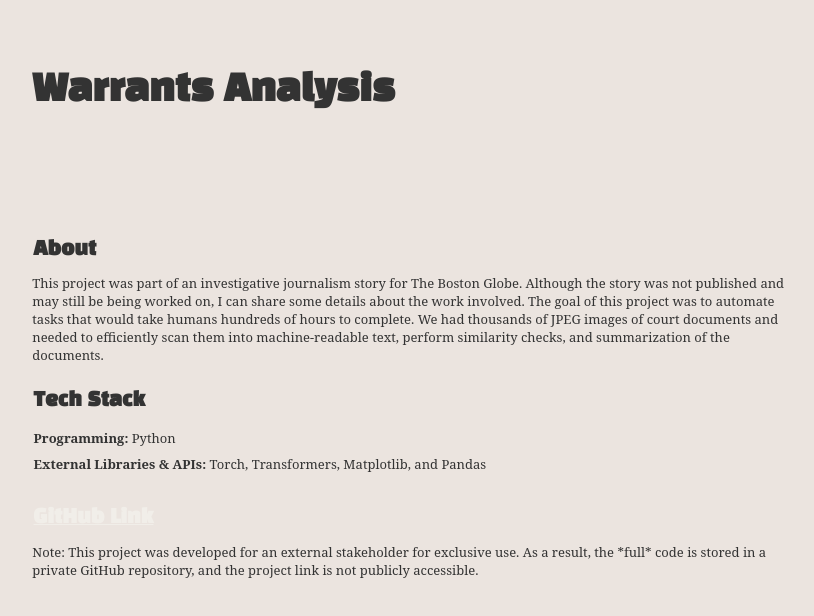
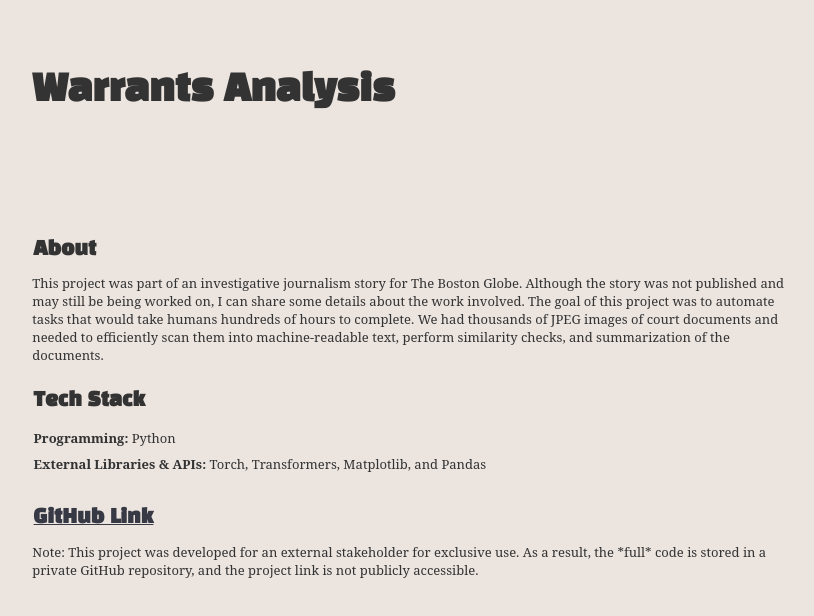
Before and after one commit to aryapatxl/Portfolio, a React (Create React App) app in the folder arya-portfolio/: page /Warrants in a window 1280 px wide. Shown: the top 616 px of the page, without its empty margins (97-911 px from the left). Built offline with nearby package versions, Linux system fonts and the light colour scheme; a web font is replaced by a local one.

Commit message:
Chaning link color

```diff
--- a/arya-portfolio/src/App.css
+++ b/arya-portfolio/src/App.css
@@ -257,17 +257,17 @@ body {
 }
 
 .custom-link {
-  color: #f1eee9; /* Normal link color */
+  color: #373a44; /* Normal link color */
 }
 
 .custom-link:visited {
-  color: #8e887c; /* Color after link has been clicked */
+  color: #545969; /* Color after link has been clicked */
 }
 
 .custom-link:hover {
-  color: #ded8ce; /* Color when hovering over the link */
+  color: #000000; /* Color when hovering over the link */
 }
 
 .custom-link:active {
-  color: #f1eee9; /* Color when the link is being clicked */
+  color: #373a44; /* Color when the link is being clicked */
 }
```
